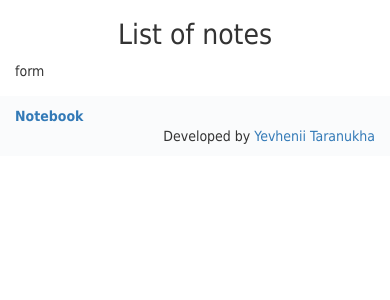
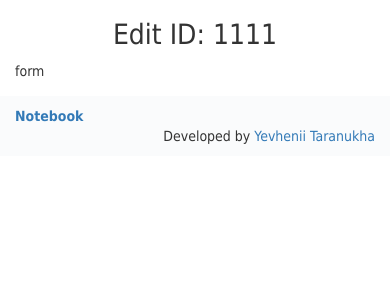
Before and after one commit to tzhenia/Notebook, a PHP site: page /edit.php in a window 390 px wide. Shown: the part 43-343 px from the top of the page. Run offline with PHP 8.4, Linux system fonts and the light colour scheme.

Commit message:
edit name of pages

```diff
--- a/src/edit.php
+++ b/src/edit.php
@@ -4,7 +4,7 @@ require_once "view/header.php";
 
 <div class="container">
     <div class="row title">
-        <div class="col-xs-12"><h1>List of notes</h1></div>
+        <div class="col-xs-12"><h1>Edit ID: 1111</h1></div>
     </div>
 
     <div class="row">
--- a/src/new.php
+++ b/src/new.php
@@ -4,7 +4,7 @@
 
 <div class="container">
     <div class="row title">
-        <div class="col-xs-12"><h1>List of notes</h1></div>
+        <div class="col-xs-12"><h1>Add new note</h1></div>
     </div>
 
     <div class="row">
--- a/src/note.php
+++ b/src/note.php
@@ -4,7 +4,7 @@
 
 <div class="container">
     <div class="row">
-        <div class="col-lg-10"><h1>ID: 111 - Add new note</h1></div>
+        <div class="col-lg-10"><h1>ID: 111 - Title</h1></div>
         <div class="col-lg-2"><p class="date text-right">01.01.2018 (00:00)</p></div>
     </div>
     <div class="row">
```
